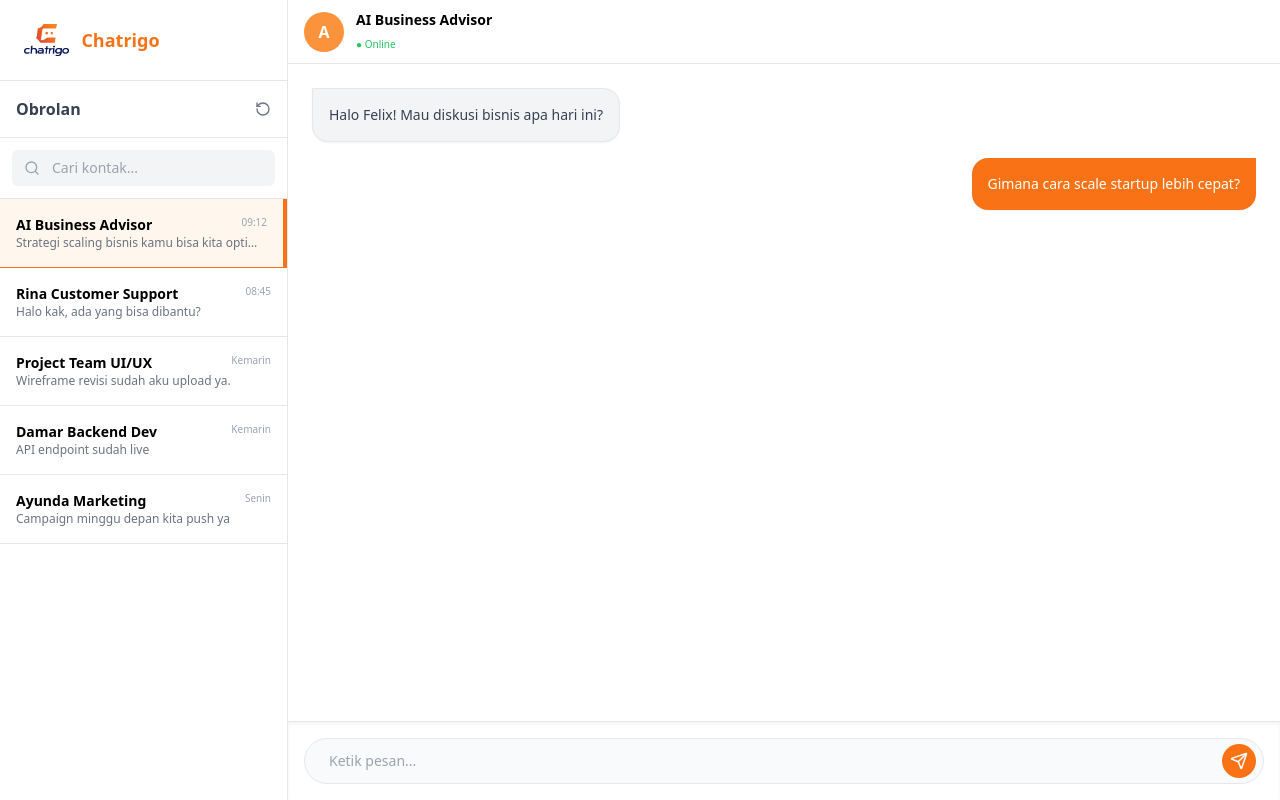
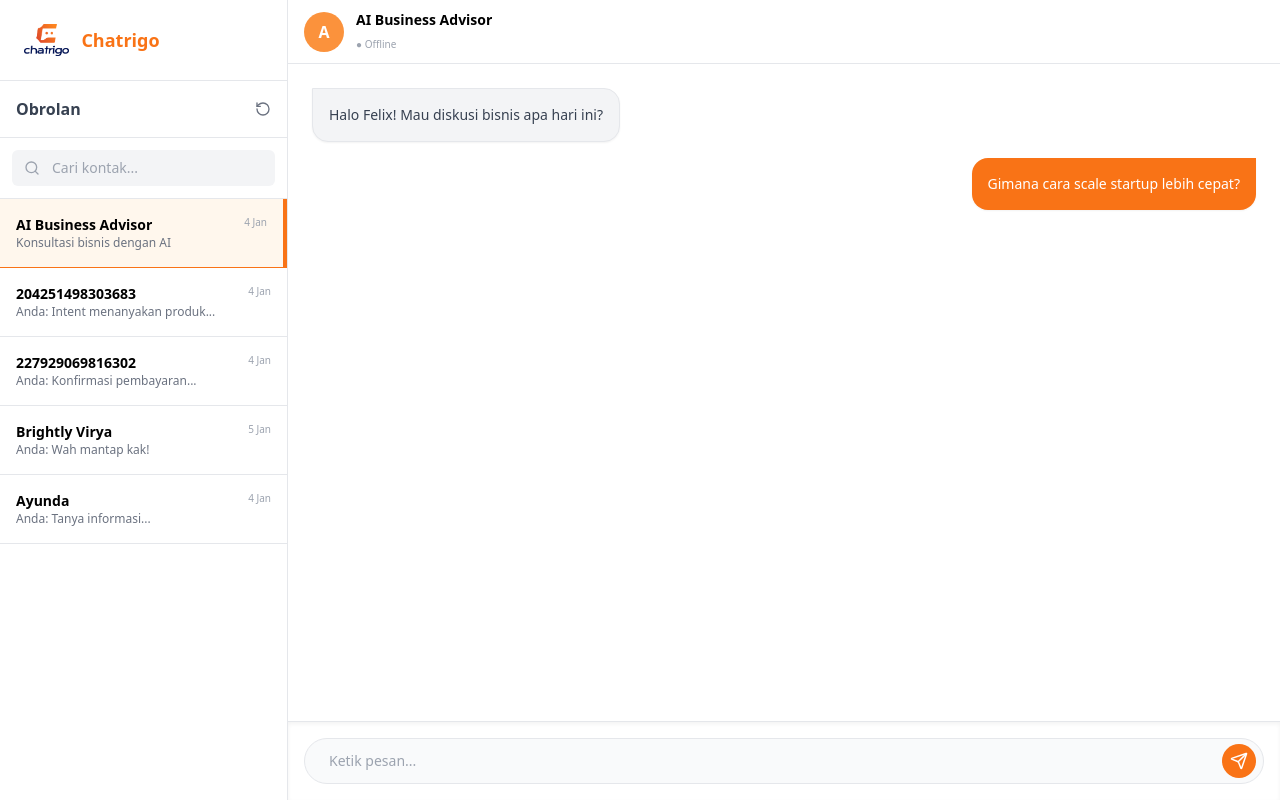
Before and after one commit to felixoctanielte/chatmini-intern, a Next.js app: page /chat in a window 1280 px wide. Built offline with nearby package versions, Linux system fonts and the light colour scheme.

Commit message:
update message

```diff
--- a/src/app/chat/page.tsx
+++ b/src/app/chat/page.tsx
@@ -9,7 +9,8 @@ import { Message } from "../../types/chat";
 
 export default function ChatPage() {
   const [activeChatId, setActiveChatId] = useState<number>(DUMMY_CONTACTS[0].id);
-  const [messages, setMessages] = useState<Record<number, Message[]>>(DUMMY_MESSAGES);
+  const [messages, setMessages] = useState<Record<number, Message[]>>(DUMMY_MESSAGES)
+
   const [inputText, setInputText] = useState<string>("");
   const [sidebarOpen, setSidebarOpen] = useState<boolean>(false);
   const bottomRef = useRef<HTMLDivElement | null>(null);
@@ -63,6 +64,7 @@ export default function ChatPage() {
           <div ref={bottomRef} />
         </div>
 
+
         <ChatInput
           inputText={inputText}
           setInputText={setInputText}
--- a/src/data/dummyData.ts
+++ b/src/data/dummyData.ts
@@ -1,14 +1,12 @@
 import { Message } from "../types/chat"
 
 export const DUMMY_CONTACTS = [
-  { id: 1, name: "AI Business Advisor", lastMsg: "Strategi scaling bisnis kamu bisa kita optimasi.", time: "09:12", online: true },
-  { id: 2, name: "Rina Customer Support", lastMsg: "Halo kak, ada yang bisa dibantu?", time: "08:45", online: true },
-  { id: 3, name: "Project Team UI/UX", lastMsg: "Wireframe revisi sudah aku upload ya.", time: "Kemarin", online: false },
-  { id: 4, name: "Damar Backend Dev", lastMsg: "API endpoint sudah live", time: "Kemarin", online: false },
-  { id: 5, name: "Ayunda Marketing", lastMsg: "Campaign minggu depan kita push ya", time: "Senin", online: true },
-];
-
-
+  { id: 1, name: "AI Business Advisor", lastMsg: "Konsultasi bisnis dengan AI", time: "4 Jan" },
+  { id: 2, name: "204251498303683", lastMsg: "Anda: Intent menanyakan produk...", time: "4 Jan" },
+  { id: 3, name: "227929069816302", lastMsg: "Anda: Konfirmasi pembayaran...", time: "4 Jan" },
+  { id: 4, name: "Brightly Virya", lastMsg: "Anda: Wah mantap kak!", time: "5 Jan" },
+  { id: 5, name: "Ayunda", lastMsg: "Anda: Tanya informasi...", time: "4 Jan" },
+]
 
 export const DUMMY_MESSAGES: Record<number, Message[]> = {
   1: [
```
